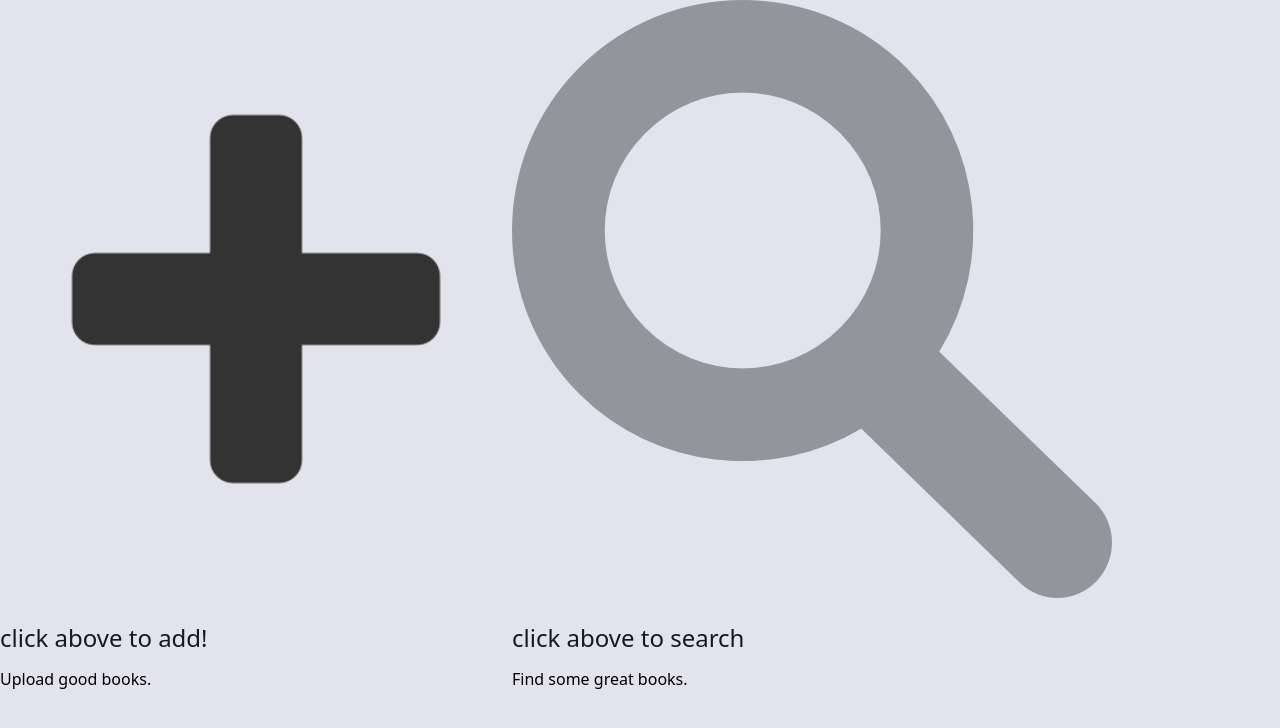
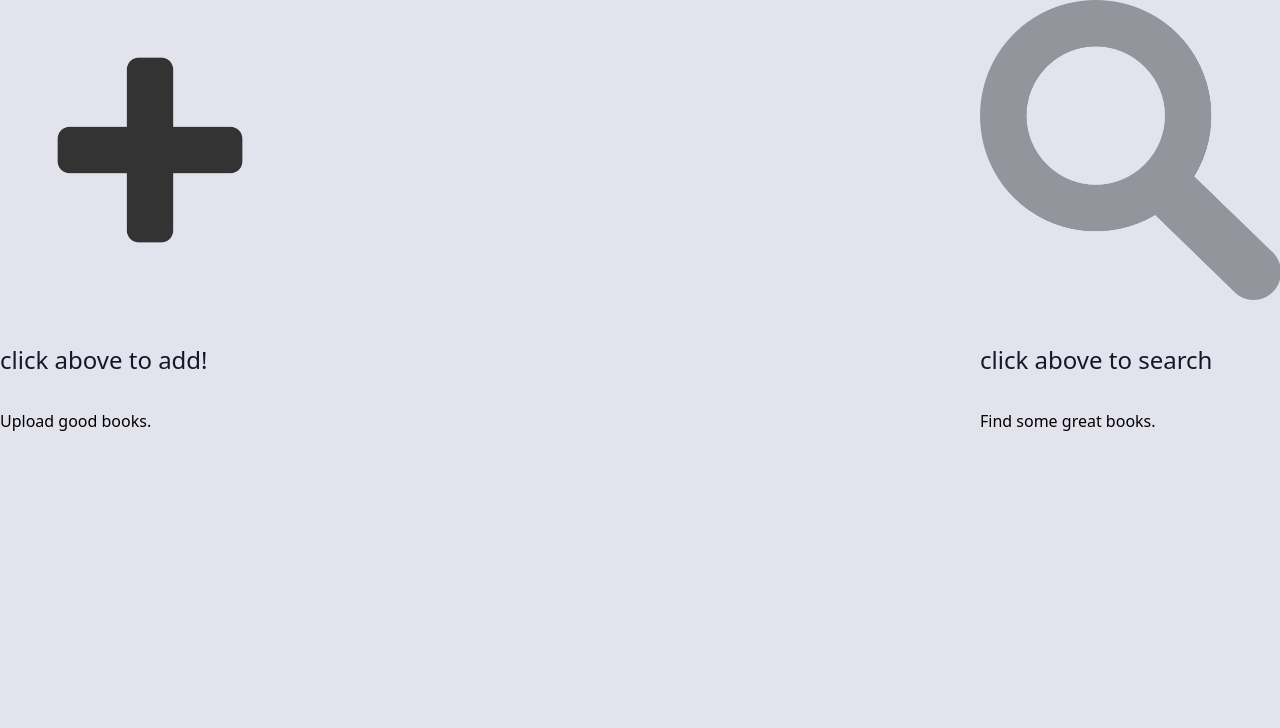
Before and after one commit to shivgit3/Book-terminal-app, a plain HTML site: page indexlogin.html in a window 1280 px wide. Drawn offline with nearby package versions, Linux system fonts and the light colour scheme.

Commit message:
Update indexlogin.html

```diff
--- a/indexlogin.html
+++ b/indexlogin.html
@@ -14,11 +14,17 @@
       }
         .container{
             display:flex;
+            justify-content:space-between;
 
         }
         .item{
             display:flex;
             flex-direction:column;
+            gap:20px;
+        }
+        .item>img{
+            width:300px;
+            height:300px;
         }
 
     </style>
```
